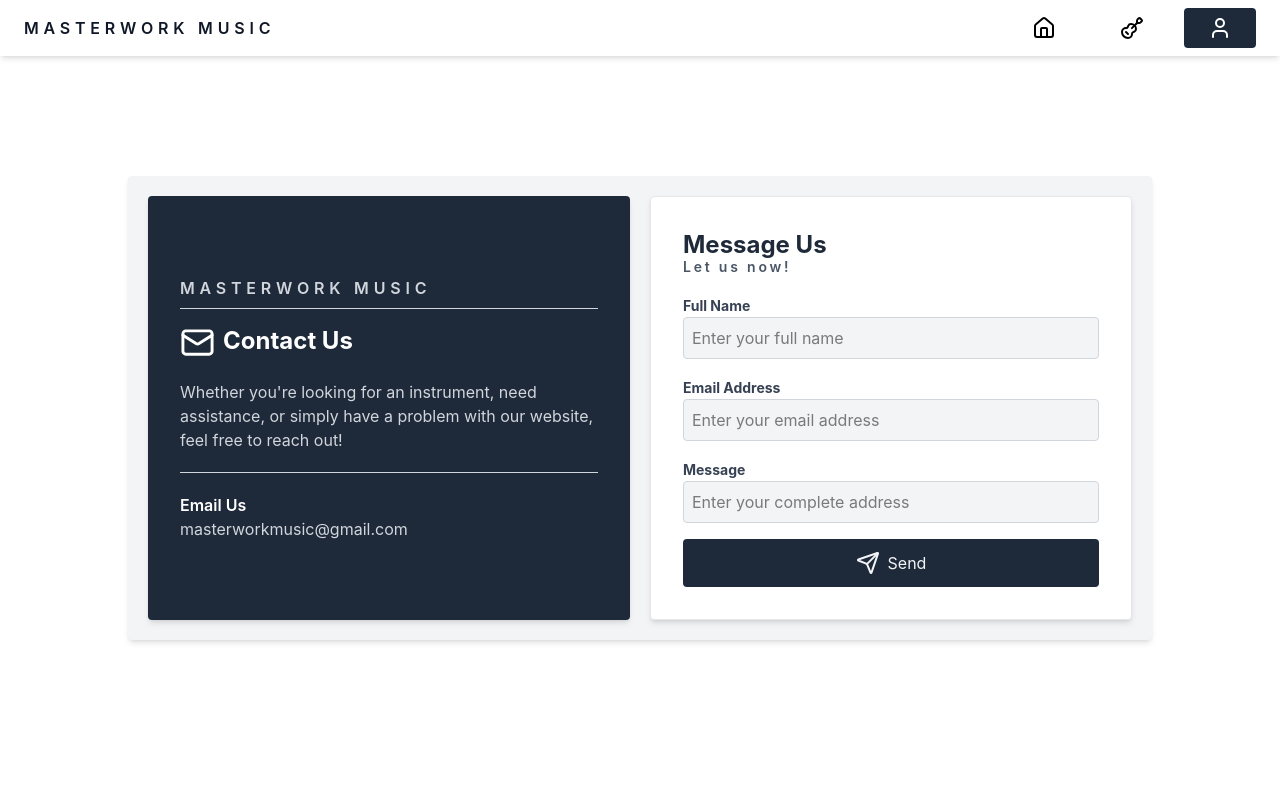
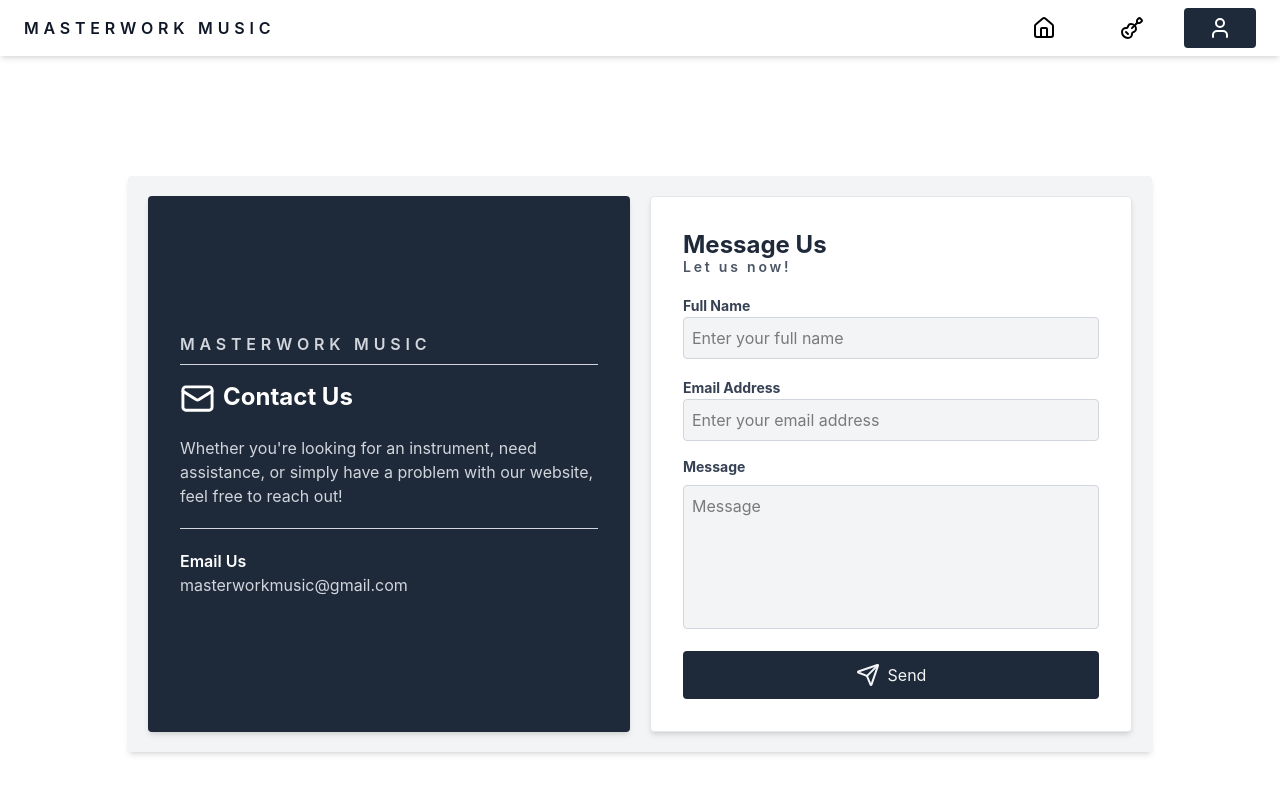
Before and after one commit to joshua-catan/Masterwork_Website, a React (Vite) app: page /contact in a window 1280 px wide. Shown: the top 800 px of the page. Built offline with nearby package versions, Linux system fonts and the light colour scheme.

Commit message:
Update project

```diff
--- a/src/pages/Contact.jsx
+++ b/src/pages/Contact.jsx
@@ -69,16 +69,17 @@ function Contact() {
           />
       </div>
 
-      <div className='w-full'>
-          <label className="text-sm font-bold text-gray-700 mb-2">
-            Message
-          </label>
-          <input className={fillStyle}
-          type="text"
-          placeholder="Enter your complete address"
+      <div className="w-full">
+        <label className="block text-sm font-bold text-gray-700 mb-2">
+          Message
+        </label>
+
+        <textarea
+          className={`${fillStyle} min-h-36 resize-none`}
+          placeholder="Message"
           value={message}
           onChange={(e) => setMessage(e.target.value)}
-          />
+        />
       </div>
 
         <button onClick={() => setIsSent(true)} className="flex items-center justify-center gap-2 bg-gray-800 text-gray-100 px-6 py-3 rounded hover:bg-gray-700 hover:scale-101 transition duration-300">
```
